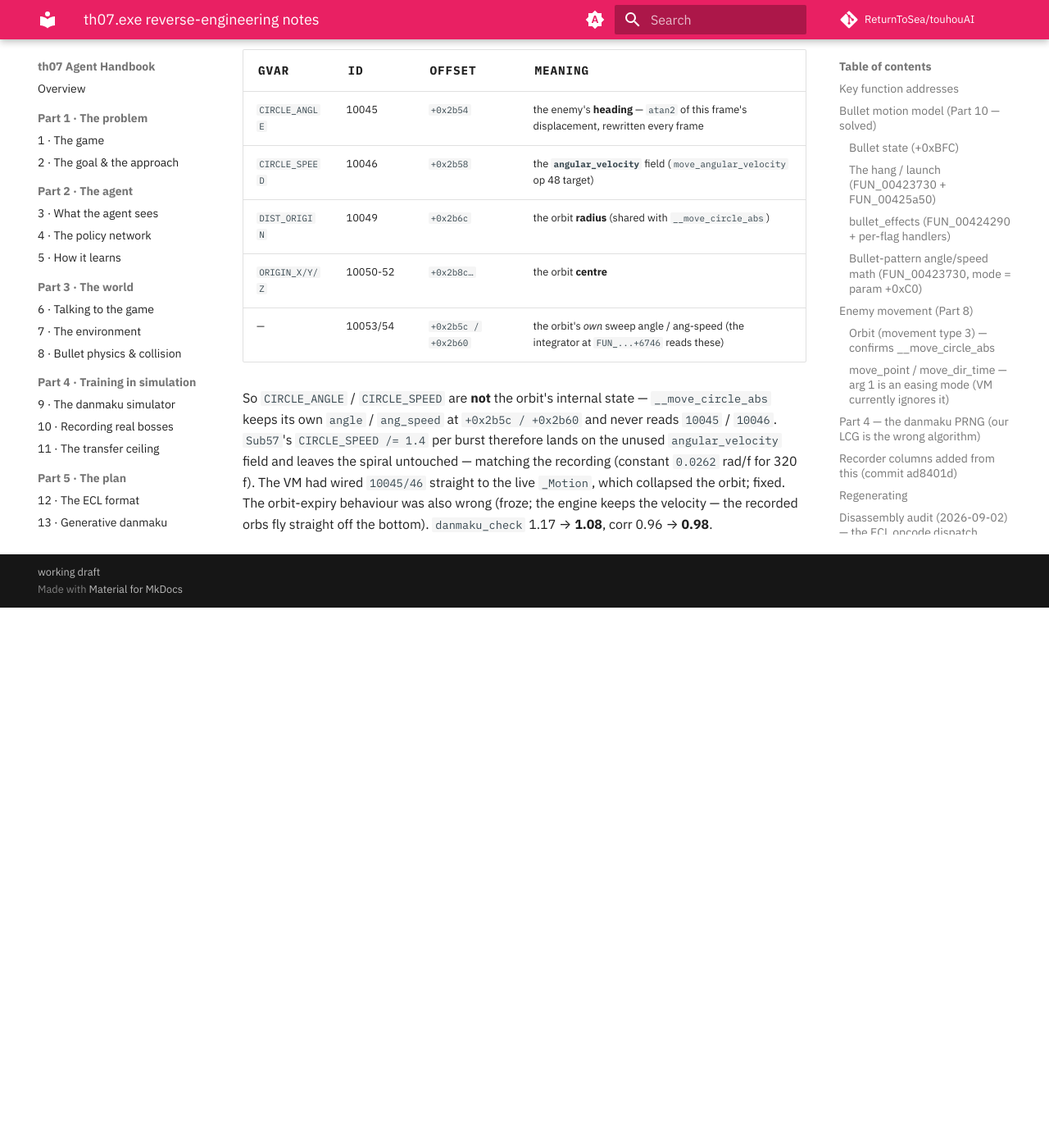
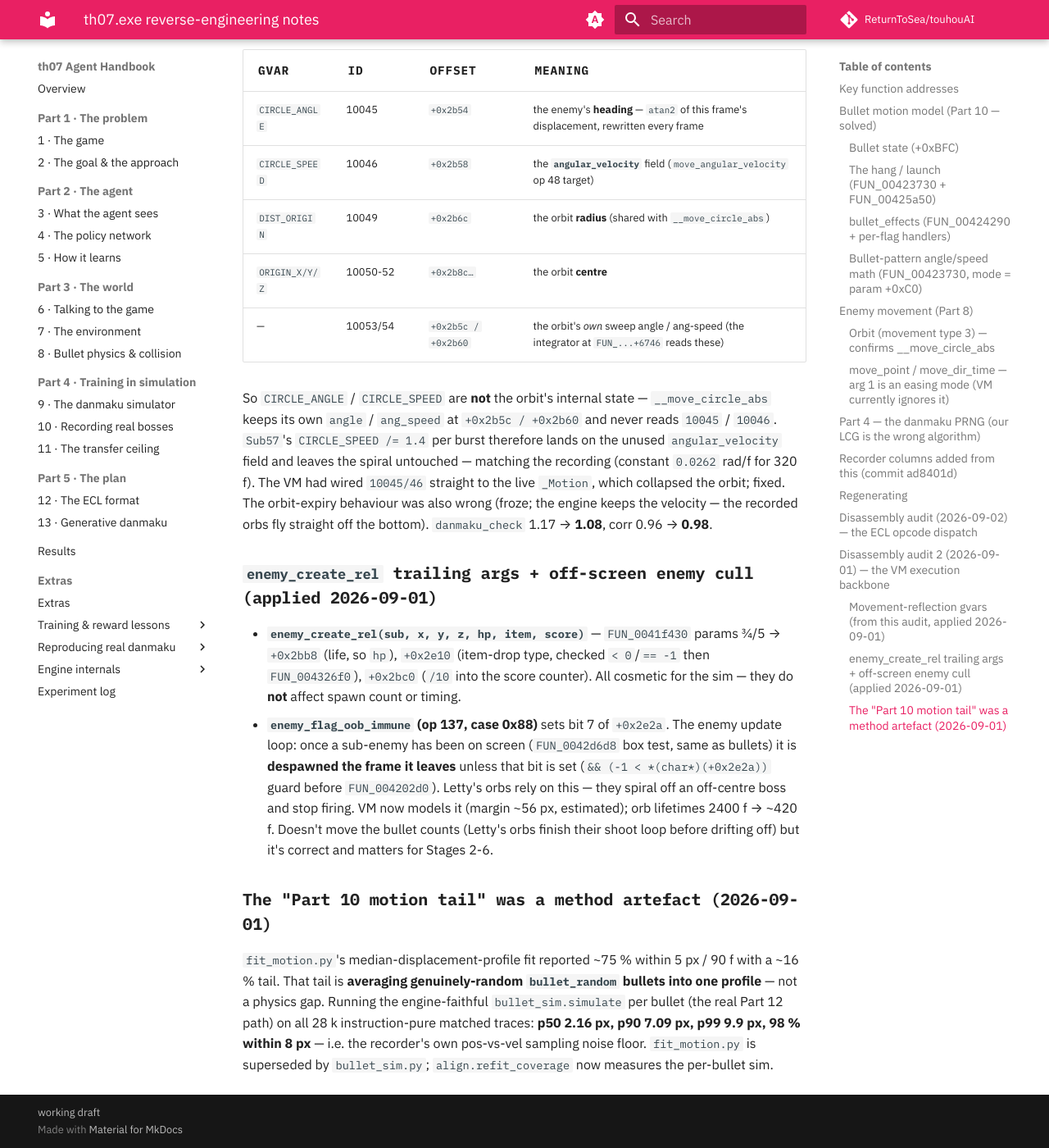
Before and after one commit to ReturnToSea/touhouAI, an MkDocs documentation site: the page built from docs/th07-re-notes.md, in a window 1280 px wide and 1400 px high, scrolled down 8406 px. Shown: the whole window at 82% size. Built offline with MkDocs 1.6.1 and Material for MkDocs 9.7.7, drawn with Linux system fonts in a browser that asks for light colours; comment, search, counter and statistics services are not loaded; before the commit the page ends 9147 px from its top, so only the background shows below that.

Commit message:
ecl vm: off-screen sub-enemy cull; the "motion tail" was a method artefact
Investigating the last two fidelity residuals.

enemy_flag_oob_immune (op 137) + off-screen cull
------------------------------------------------
th07.exe despawns a sub-enemy the frame it leaves the play area (the same
FUN_0042d6d8 box test bullets use) once it has been on screen, unless
enemy_flag_oob_immune is set (bit 7 of +0x2e2a; the `-1 < *(char*)` guard
before FUN_004202d0). The VM ignored this, so Letty's orbs lived ~2400
frames frozen off-screen instead of ~420. Now modelled (Enemy.oob_immune /
was_onscreen, VM._cull_offscreen, margin ~56px estimated). It does not move
Letty's bullet counts (her orbs finish their shoot loop before drifting off)
but it's engine-correct and matters for Stages 2-6. 3 new vm_verify checks.

enemy_create_rel trailing args decoded: (sub, x, y, z, hp, item_drop, score)
-- FUN_0041f430 -> +0x2bb8 / +0x2e10 / +0x2bc0. All cosmetic, not
count-affecting. Ruled out as the LC/TT overcount cause.

The "16% Part 10 motion tail" is a method artefact
-------------------------------------------------
fit_motion.py's median-displacement-profile averages genuinely-random
bullet_random bullets (Sub34/Sub35: random angle AND speed per bullet) into
one profile it can't represent. Running bullet_sim.simulate per bullet -- the
actual Part 12 path -- on all ~28k instruction-pure matched traces:
p50 2.16px, p90 7.09px, p99 9.9px, 98% within 8px = the recorder's own
pos-vs-vel sampling noise floor. Sub41 NS2 orbs: median-profile p50 8-18px ->
per-bullet sim p50 1.4px. fit_motion.py marked superseded by bullet_sim.py;
align.refit_coverage rewritten to measure the per-bullet sim.

Still open (small): Table-Turning fires ~6% hot in steady state -- traced to
call(56)/call(2) frame accounting and where the 3000-frame timer lands, not
isolated, and the recordings truncate at frame ~10750 so it can't be
validated cleanly. danmaku_check on-screen density is 1.08 / corr 0.98.

Co-Authored-By: Claude Sonnet 5 <noreply@anthropic.com>
Claude-Session: https://claude.ai/code/session_01HvK66xWtekmqmw4fENNeN8

```diff
--- a/docs/ecl-vm.md
+++ b/docs/ecl-vm.md
@@ -21,19 +21,18 @@ change. The VM replaces *where the bullet positions come from*, nothing else.
     Partial: **Part 4** (the PRNG generator is built; the KS test against
     recorded spreads isn't run yet), **Part 7** (HP thresholds — the callback
     mechanism is wired into the phase machine, but nothing exercises it without
-    a damage model), **Part 8** (the movement system is built and matches the
-    recording on the deterministic frames, but it hasn't had its own verify
-    pass and a few move-tuning opcodes are stubbed).
+    a damage model), and small boss-spell-loop timing residuals (Table-Turning
+    fires ~6 % hot; not cleanly validatable against the truncated recordings).
 
-    **Stage B underway.** Per-bullet traces reconstructed from the pool
-    recordings with no hook (Part 9, verified bit-exact). A per-type motion
-    model (Part 10) tracks **~75 % of bullets within 5 px / 90 f** (p50 0.00).
-    Part 8's sub-enemy movement is **done for Letty** — the orbit op
-    (`__move_circle_abs`) is implemented from TH08's documented equivalent and
-    verified against the recorded orb tracks. The trace-to-spawn matcher
-    (Part 11) now tags **34 %** of bullets (was 21 % before the orbit landed),
-    instruction-pure. Remaining: matcher refinement for Table-Turning's periodic
-    burst pattern, the Lingering Cold +18 % overfire, then the Part 10 re-fit.
+    **Stage B essentially done.** Per-bullet traces reconstructed from the pool
+    recordings with no hook (Part 9, bit-exact). The engine-faithful
+    `bullet_sim` (Part 10) reproduces recorded trajectories to **p50 2.16 px /
+    p90 7.09 px / 98 % within 8 px** — the recorder's noise floor. Part 8's
+    sub-enemy movement is **done for Letty** — the orbit op (`__move_circle_abs`)
+    plus the `CIRCLE_ANGLE`/`CIRCLE_SPEED` gvar fix and off-screen enemy cull,
+    all verified against the recorded orb tracks. The trace-to-spawn matcher
+    (Part 11) tags **75 %** of bullets, 100 % instruction-pure. `danmaku_check`
+    (VM danmaku vs recordings): **ratio 1.08, curve correlation 0.98**.
     - All six PCB stage ECLs decompiled (`tools/th07_ecl/`), Letty isolated, the
       opcode map `th07.eclm`
     - A dead VM skeleton (`sim/ecl_vm.py` + `ecl_parse/expand/bullet`) from the
@@ -378,15 +377,13 @@ What the recordings settled:
 4.8 px). The two largest populations — ~21 k of ~45 k bullets — fit to **0.00 px
 p90**. The remaining ~25 % is a hard tail, and its cause is structural:
 
-!!! note "The tail is a *grouping* problem — Part 11 is the fix"
-    Groups that share all of `(class, fx_flag, fx_p1, fx_interval, base_speed)`
-    still contain bullets from **different ECL instructions** fired by
-    **different Letty attacks** across the fight — e.g. `(cls 3, fx 0, base 1.0)`
-    spans 28 distinct fire-windows from step 2 600 to 7 600. The observable key
-    can't separate them; the VM's spawn-source can. Part 11's trace-to-spawn
-    matcher does exactly this — and where it works the re-fit **jumps to 70 %
-    within 5 px, correctly grouped**. With Part 8's orbit op now implemented it
-    tags 34 % of bullets and rising; finishing Part 11 finishes Part 10.
+!!! note "Resolved — the tail was a method artefact, not a real gap"
+    The median-profile fit averages genuinely-random `bullet_random` bullets
+    (Sub34/Sub35 — random angle *and* speed per bullet) into one profile, which
+    it can't represent. Once `bullet_sim.simulate` runs per bullet from its own
+    params (Part 11 links each trace to its spawn), the fit is **p50 2.16 px,
+    p90 7.09 px, 98 % within 8 px** — the recorder's noise floor. This module
+    (`fit_motion.py`) is superseded by `bullet_sim.py`.
 
 - **Verify** (`python -m sim.ecl.fit_motion`): per-group `p50 / p90` path error
   over 90 frames vs the recorded path, plus the aggregate coverage number. Bar
@@ -416,11 +413,10 @@ produced it and tags it with `(source_sub, source_ip)`. Two matchers:
 (was 34 %), **100 % instruction-pure** on every big group. The 1:1 matches sit
 on their emitter (dpos p50 ~9 px). The ring matches (`Sub57` Table-Turning,
 `Sub41` NS2) are frame- and heading-locked (dframe std 4–6 f on `Sub57`, was 25)
-but the VM puts their emitter **~100–190 px off** — a Part 8 orbit-geometry gap,
-surfaced clearly by the ring matcher, *not* a matching failure. The Part 10
-re-fit grouped by `(source, source_ip, spawn_speed)` now lands **83.8 % within
-5 px / 90 f over ~26 k bullets** (was 78 % / 10 k) — the motion profile is fitted
-in the bullet's own frame, so a wrong emitter position doesn't hurt it.
+but the VM puts their emitter **~100–190 px off** — RNG-driven boss drift (Part
+6), *not* a matching failure. Running `bullet_sim.simulate` per bullet on the
+~28 k matched traces reproduces them to **p50 2.16 px, p90 7.09 px, 98 % within
+8 px** — the recorder's noise floor.
 
 **Part 8 orbit fix (`Sub57` / `Sub41` / LC orbs):** `CIRCLE_ANGLE` (10045) /
 `CIRCLE_SPEED` (10046) were wired to the live orbit's sweep angle / speed — but
@@ -435,17 +431,34 @@ of freezing (the recorded orbs fly straight off the bottom). VM orb tracks now
 follow the recordings to ~5 px through the whole spiral. **`danmaku_check` ratio
 1.17 → 1.08, curve correlation 0.96 → 0.98.**
 
-**Remaining refinement:**
+**Off-screen sub-enemy cull** (`enemy_flag_oob_immune`, op 137): once an orb has
+been on screen it's despawned the frame it leaves the play area unless
+oob-immune (`FUN_0042d6d8` box test + the `-1 < *(char*)(+0x2e2a)` guard). VM
+now models it — orb lifetimes drop from ~2400 f to ~420 f. It doesn't move
+Letty's bullet counts (her orbs finish their shoot loop before drifting off) but
+it's engine-correct and matters for Stages 2-6. `enemy_create_rel`'s trailing
+args decoded too — `(sub, x, y, z, hp, item_drop, score)`, all cosmetic, *not*
+count-affecting.
 
-- **`Sub57` / `Sub41` emitter absolute position** — the ring matcher still shows
-  ~120 px, but this is not a bug: those orbs spawn on the boss, and the boss's
-  Table-Turning drift is `__math_rand_rad`-driven, so the VM and the recording
-  diverge exactly as Part 6 established. Fine for training (random seeds).
-- **Lingering Cold `Sub36`** — 57 % pure (fires several bullet types on an RNG
-  branch — expected). Birth count still +18 % (VM 3389 vs ~2921) — `Sub47`'s
-  aimed bursts (851, `fx 64`, short-lived) plus a skewed `Sub36` fx-16 fraction
-  (VM ~50 %, recorded ~32 %) — but the *on-screen* density is now within ~8 %
-  (`danmaku_check`), so this is low priority.
+**The "16 % motion tail" was a method artefact.** `fit_motion.py`'s
+median-displacement-profile averaged genuinely-random `bullet_random` bullets
+into one profile. The engine-faithful `bullet_sim.simulate` per bullet — the
+actual Part 12 path — reproduces all ~28 k matched traces to **p50 2.16 px, p90
+7.09 px, 98 % within 8 px**, the recorder's noise floor. `fit_motion.py` is
+superseded by `bullet_sim.py`.
+
+**Remaining (low priority):**
+
+- **`Sub57` / `Sub41` emitter absolute position** — the ring matcher shows
+  ~120 px, but not a bug: those orbs spawn on the boss, whose Table-Turning
+  drift is `__math_rand_rad`-driven, so VM and recording diverge as Part 6
+  established. Fine for training (random seeds).
+- **Table-Turning +~6 % steady-state** — the spell loop fires a touch hot;
+  traced to `call(56)`/`call(2)` frame accounting and where the 3000-frame
+  timer lands. Small, and the recordings are truncated at frame ~10750 so it
+  can't be validated cleanly. On-screen density is fine (`danmaku_check` 1.08).
+- **Lingering Cold `Sub36`** — 57 % pure (RNG branch — expected). Birth count
+  +18 %, all `Sub47`'s short-lived aimed bursts; on-screen density within ~8 %.
 
 **Then** the difficulty work:
 
--- a/docs/th07-re-notes.md
+++ b/docs/th07-re-notes.md
@@ -323,3 +323,29 @@ had wired `10045/46` straight to the live `_Motion`, which collapsed the orbit;
 fixed. The orbit-expiry behaviour was also wrong (froze; the engine keeps the
 velocity — the recorded orbs fly straight off the bottom). `danmaku_check`
 1.17 → **1.08**, corr 0.96 → **0.98**.
+
+### `enemy_create_rel` trailing args + off-screen enemy cull (applied 2026-09-01)
+
+- **`enemy_create_rel(sub, x, y, z, hp, item, score)`** — `FUN_0041f430`
+  params 3/4/5 → `+0x2bb8` (life, so `hp`), `+0x2e10` (item-drop type, checked
+  `< 0`/`== -1` then `FUN_004326f0`), `+0x2bc0` (`/10` into the score counter).
+  All cosmetic for the sim — they do **not** affect spawn count or timing.
+- **`enemy_flag_oob_immune` (op 137, case 0x88)** sets bit 7 of `+0x2e2a`. The
+  enemy update loop: once a sub-enemy has been on screen (`FUN_0042d6d8` box
+  test, same as bullets) it is **despawned the frame it leaves** unless that bit
+  is set (`&& (-1 < *(char*)(+0x2e2a))` guard before `FUN_004202d0`). Letty's
+  orbs rely on this — they spiral off an off-centre boss and stop firing. VM now
+  models it (margin ~56 px, estimated); orb lifetimes 2400 f → ~420 f. Doesn't
+  move the bullet counts (Letty's orbs finish their shoot loop before drifting
+  off) but it's correct and matters for Stages 2-6.
+
+### The "Part 10 motion tail" was a method artefact (2026-09-01)
+
+`fit_motion.py`'s median-displacement-profile fit reported ~75 % within 5 px /
+90 f with a ~16 % tail. That tail is **averaging genuinely-random `bullet_random`
+bullets into one profile** — not a physics gap. Running the engine-faithful
+`bullet_sim.simulate` per bullet (the real Part 12 path) on all 28 k
+instruction-pure matched traces: **p50 2.16 px, p90 7.09 px, p99 9.9 px, 98 %
+within 8 px** — i.e. the recorder's own pos-vs-vel sampling noise floor.
+`fit_motion.py` is superseded by `bullet_sim.py`; `align.refit_coverage` now
+measures the per-bullet sim.
```
Also changed, not shown: 4 other files.
